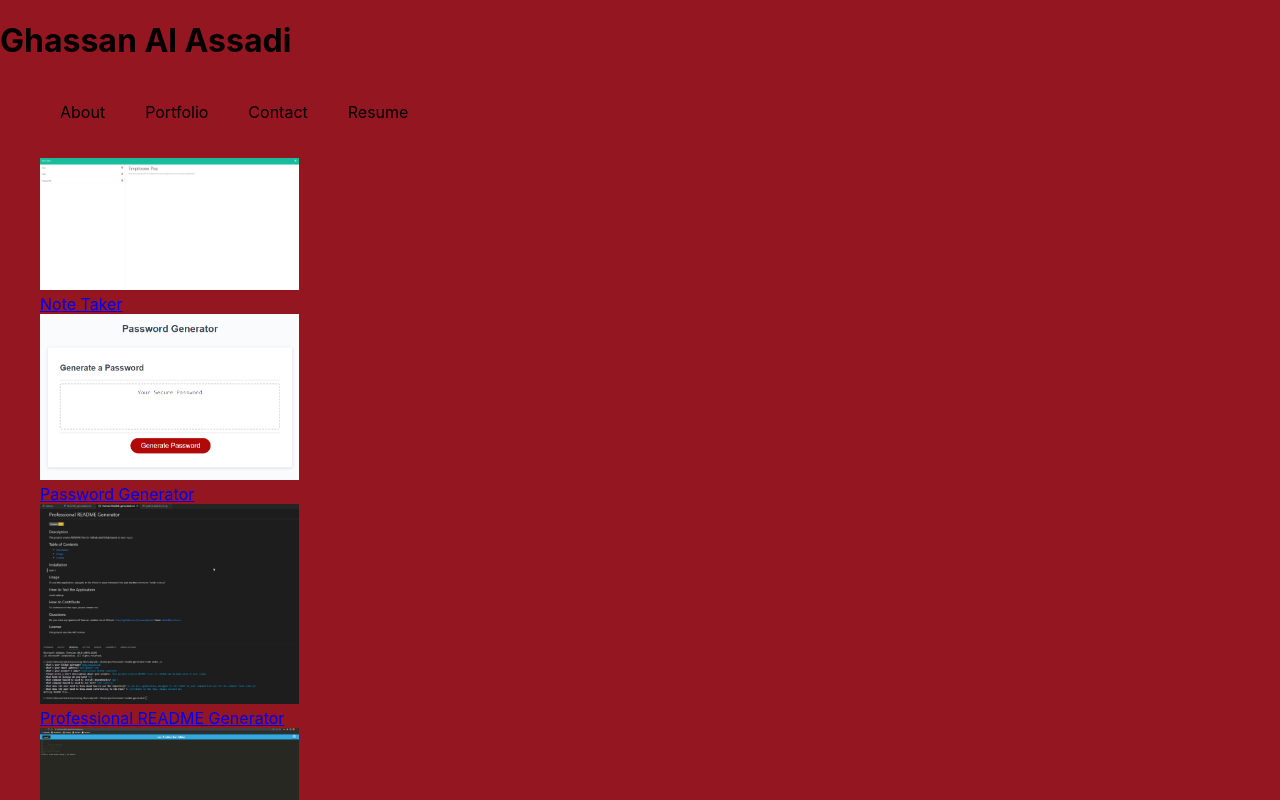
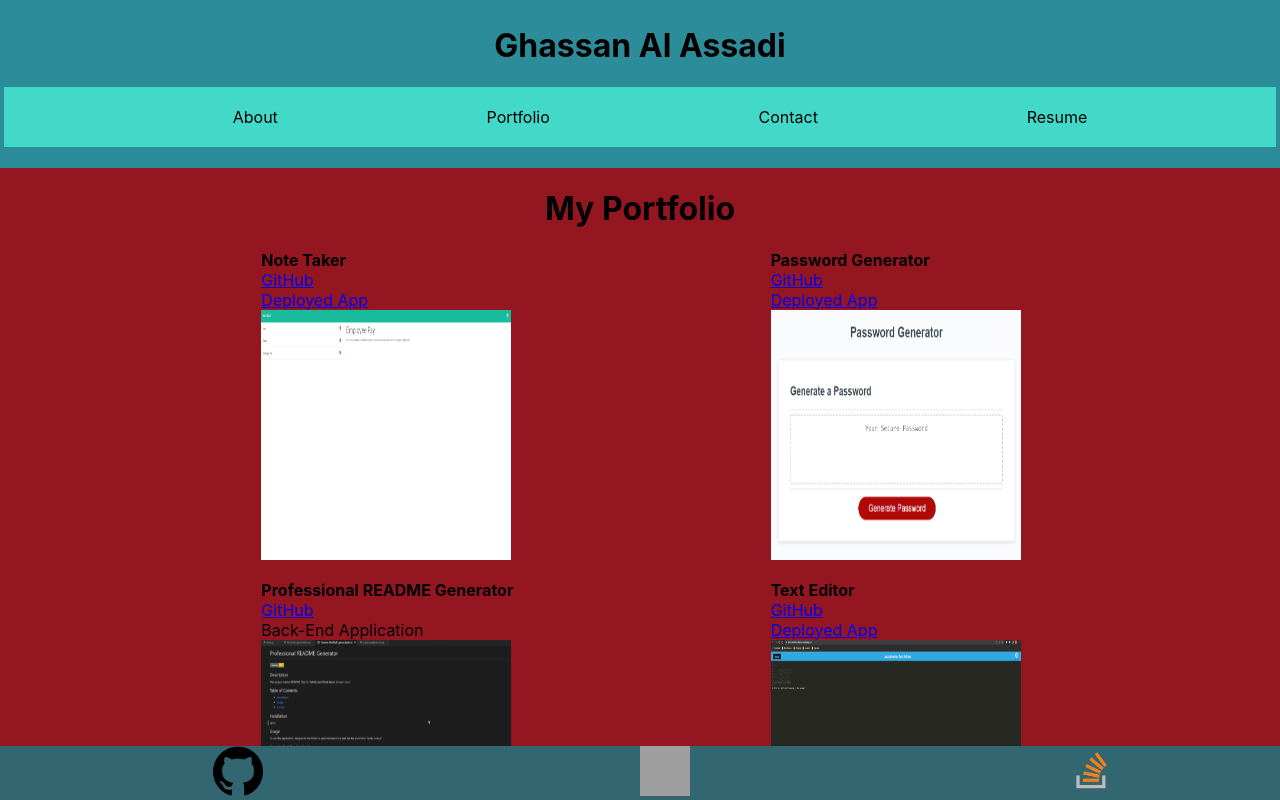
Before and after one commit to ghassanalassadi/react-portfolio, a React (Create React App) app: page / in a window 1280 px wide. Both pictures are taken after a click on the element "Portfolio". Shown: the top 800 px of the page. Built offline with nearby package versions, Linux system fonts and the light colour scheme; grey boxes are pictures that could not be loaded.

Commit message:
worked on various parts of website

```diff
--- a/src/components/About.js
+++ b/src/components/About.js
@@ -3,10 +3,13 @@ import React from "react";
 function About() {
     return (
         <div>
-            <h1>About Me</h1>
-            <img src={require("../assets/my_photo.jpg")} alt="me"></img>
+            <h1 className="heading">About Me</h1>
+            <div className="my-img">
+                <img src={require("../assets/my_photo.jpg")} alt="me"></img>
+            </div>
             <p>
                 Hello, My name is Ghassan and I am working towards becoming a full-stack web developer. I am currently enrolled in an online Coding Bootcamp with University of Sydney and Trilogy Education Services.
+                In this bootcamp I have studied various topics surrounding HTML5, CSS and JavaScript and I am looking to furthering my skills by putting them into practice in the web development field.
             </p>
         </div>
     )
--- a/src/components/Contact.js
+++ b/src/components/Contact.js
@@ -1,15 +1,21 @@
 import React from "react";
+// import {validateEmail} from '../utils/helpers';
 
 function Contact() {
     return (
         <div>
-            <h2>Contact Me</h2>
-            <ul>
-                <li class="input-box">Name: <input type="text" /></li>
-                <li class="input-box">Contact: <input type="text" /></li>
-            </ul>
+            <h1 className="heading">Contact Me</h1>
+            <form>
+                <ul>
+                    <li>Name: <input type="text" required/></li>
+                    <li>Email: <input type="email" required /></li>
+                    <li>Message: <input type="text" required/></li>
+                    <li><input type='submit' value='Submit'/></li>
+                </ul>
+            </form>
         </div>
     );
-};
+}
+;
 
 export default Contact;
--- a/src/components/Footer.js
+++ b/src/components/Footer.js
@@ -16,6 +16,12 @@ function Footer() {
                     rel="noopener noreferrer">
                         <img src={require("../assets/linkedin_icon.png")} alt="LinkedIn" className="icon"></img>
                 </a>
+                <a
+                    href="https://stackoverflow.com/users/18257403/ghassanalassadi"
+                    target="_blank"
+                    rel="noopener noreferrer">
+                        <img src={require("../assets/stack_overflow_icon.png")} alt="Stack Overflow" className='icon'></img>
+                    </a>
             </footer>
         </div>
     )
--- a/src/components/Portfolio.js
+++ b/src/components/Portfolio.js
@@ -39,90 +39,104 @@ function Portfolio() {
 
     return (
         <div>
-            <ul>
+            <h1 className="heading">My Portfolio</h1>
+            <ul className="flex-row">
                 <li>
-                    <a href='https://github.com/ghassanalassadi/note-taker' target='_blank' rel="noopener noreferrer">
                         <Card style={{width: "18rem"}}>
+                            <Card.Body>
+                                <Card.Title className='card-title'>Note Taker</Card.Title>
+                                <Card.Link href='https://github.com/ghassanalassadi/note-taker' target='_blank' rel="noopener noreferrer">GitHub</Card.Link>
+                                <br></br>
+                                <Card.Link href="https://note-taker-by-ghassan.herokuapp.com/notes" target='_blank' rel="noopener noreferrer">Deployed App</Card.Link>
+                            </Card.Body>
                                 <Card.Img
                                     variant="top"
                                     src={require(`../assets/note-taker.png`)}
                                     className='card-img'
                                 />
-                            <Card.Body>
-                                <Card.Title className='card-title'>Note Taker</Card.Title>
-                            </Card.Body>
                         </Card>
-                    </a>
                 </li>
                 <li>
-                    <a href='https://github.com/ghassanalassadi/password-generator' target='_blank' rel="noopener noreferrer">
                         <Card style={{width: "18rem"}}>
+                            <Card.Body>
+                                <Card.Title className='card-title'>Password Generator</Card.Title>
+                                <Card.Link href='https://github.com/ghassanalassadi/password-generator' target='_blank' rel="noopener noreferrer">GitHub</Card.Link>
+                                <br></br>
+                                <Card.Link href="https://ghassanalassadi.github.io/password-generator/" target='_blank' rel="noopener noreferrer">Deployed App</Card.Link>
+                            </Card.Body>
                                 <Card.Img
                                     variant="top"
                                     src={require(`../assets/password_generator.png`)}
                                     className='card-img'
                                 />
+                        </Card>
+                </li>
+            </ul>
+            <ul className="flex-row">
+                <li>
+
+                        <Card style={{width: "18rem"}}>
                             <Card.Body>
-                                <Card.Title className='card-title'>Password Generator</Card.Title>
+                                <Card.Title className='card-title'>Professional README Generator</Card.Title>
+                                <Card.Link href='https://github.com/ghassanalassadi/professional-readme-generator' target='_blank' rel="noopener noreferrer">GitHub</Card.Link>
+                                <br></br>
+                                Back-End Application
                             </Card.Body>
-                        </Card>
-                    </a>
-                </li>
-                <li>
-                    <a href='https://github.com/ghassanalassadi/professional-readme-generator' target='_blank' rel="noopener noreferrer">
-                        <Card style={{width: "18rem"}}>
                                 <Card.Img
                                     variant="top"
                                     src={require(`../assets/professional_readme_generator.png`)}
                                     className='card-img'
                                 />
-                            <Card.Body>
-                                <Card.Title className='card-title'>Professional README Generator</Card.Title>
-                            </Card.Body>
                         </Card>
-                    </a>
                 </li>
                 <li>
+                        <Card style={{width: "18rem"}}>
+                            <Card.Body>
+                                <Card.Title className='card-title'>Text Editor</Card.Title>
+                                <Card.Link href='https://github.com/ghassanalassadi/text-editor' target='_blank' rel="noopener noreferrer">GitHub</Card.Link>
+                                <br></br>
+                                <Card.Link href="https://jate-text-editor-ghassan.herokuapp.com/" target='_blank' rel="noopener noreferrer">Deployed App</Card.Link>
+                            </Card.Body>
                             <a href='https://github.com/ghassanalassadi/text-editor' target='_blank' rel="noopener noreferrer">
-                        <Card style={{width: "18rem"}}>
                                 <Card.Img
                                     variant="top"
                                     src={require(`../assets/text_editor.png`)}
                                     className='card-img'
                                 />
+                            </a>
+                        </Card>
+                </li>
+            </ul>
+            <ul className="flex-row">
+                <li>
+                        <Card style={{width: "18rem"}}>
                             <Card.Body>
-                                <Card.Title className='card-title'>Text Editor</Card.Title>
+                                <Card.Title className='card-title'>Weather Dashboard</Card.Title>
+                                <Card.Link href='https://github.com/ghassanalassadi/weather-dashboard' target='_blank' rel="noopener noreferrer">GitHub</Card.Link>
+                                <br></br>
+                                <Card.Link href="https://ghassanalassadi.github.io/weather-dashboard/" target='_blank' rel="noopener noreferrer">Deployed App</Card.Link>
                             </Card.Body>
-                        </Card>
-                    </a>
-                </li>
-                <li>
-                    <a href='https://github.com/ghassanalassadi/weather-dashboard' target='_blank' rel="noopener noreferrer">
-                        <Card style={{width: "18rem"}}>
                                 <Card.Img
                                     variant="top"
                                     src={require(`../assets/weather_dashboard.png`)}
                                     className='card-img'
                                 />
-                            <Card.Body>
-                                <Card.Title className='card-title'>Weather Dashboard</Card.Title>
-                            </Card.Body>
                         </Card>
-                    </a>
                 </li>
                 <li>
-                    <a href='https://github.com/ghassanalassadi/work-day-scheduler' target='_blank' rel="noopener noreferrer">
                         <Card style={{width: "18rem"}}>
+                            <Card.Body>
+                                <Card.Title className='card-title'>Word Day Scheduler</Card.Title>
+                                <Card.Link href='https://github.com/ghassanalassadi/work-day-scheduler' target='_blank' rel="noopener noreferrer">GitHub</Card.Link>
+                                <br></br>
+                                <Card.Link href="https://ghassanalassadi.github.io/work-day-scheduler/" target='_blank' rel="noopener noreferrer">Deployed App</Card.Link>
+                            </Card.Body>
                                 <Card.Img
                                     variant="top"
                                     src={require(`../assets/work_day_scheduler.png`)}
                                     className='card-img'
                                 />
-                            <Card.Body>
-                                <Card.Title className='card-title'>Word Day Scheduler</Card.Title>
-                            </Card.Body>
                         </Card>
-                    </a>
                 </li>
             </ul>
         </div>
--- a/src/components/Resume.js
+++ b/src/components/Resume.js
@@ -3,7 +3,8 @@ import React from "react";
 function Resume() {
     return (
         <div>
-            <h1>My Resume</h1>
+            <h1 className="heading">My Resume</h1>
+            <div className="resume">
                 <h3>Front-End Skills</h3>
                 <ul>
                     <li>HTML5</li>
@@ -23,6 +24,12 @@ function Resume() {
                     <li>Visual Studio Code</li>
                 </ul>
             </div>
+            <div>
+                <a href="../assets/Ghassan Al Assadi (Resume).pdf" download>
+                    <h4>Download my Resume</h4>
+                </a>
+            </div>
+        </div>
     )
 };
 
--- a/src/index.css
+++ b/src/index.css
@@ -16,6 +16,32 @@ body {
   background-color: var(--ruby-red);
 }
 
+main {
+  min-height: 100%;
+}
+
+header {
+  background-color: var(--blue-munsell);
+  position: sticky;
+  top: 0;
+  padding: 5px 4px;
+}
+
+nav {
+  background-color: var(--turqoise);
+}
+
+footer {
+  background-color: var(--ming);
+  position: fixed;
+  left: 0;
+  bottom: 0;
+  width: 100%;
+  margin-top: auto;
+  display: flex;
+  flex-direction: row;
+  justify-content: space-around;
+}
 code {
   font-family: source-code-pro, Menlo, Monaco, Consolas, 'Courier New',
     monospace;
@@ -36,12 +62,39 @@ nav li {
   cursor: pointer;
 }
 
+.card-title {
+  font-weight: bold;
+}
+
 .card-img {
-  width: 90%;
+  width: 250px;
+  height: 250px;
+}
+
+.card-img:hover {
+  opacity: 0.5;
 }
 
 .icon {
-  width: 10%;
+  height: 50px;
+  width: 50px;
+  margin-left: 50%;
+}
+
+.my-name, .heading {
+  display: flex;
+  justify-content: center;
+}
+
+.my-img {
+  display: flex;
+  align-items: center;
+  justify-content: center;
+}
+
+.flex-row {
+  display: flex;
+  justify-content: space-evenly;
 }
 
 @media screen and (max-width: 817px) {
--- /dev/null
+++ b/src/utils/helpers.js
@@ -0,0 +1,4 @@
+export function validateEmail(email) {
+    let regex = /^(([^<>()[\]\\.,;:\s@"]+(\.[^<>()[\]\\.,;:\s@"]+)*)|(".+"))@((\[[0-9]{1,3}\.[0-9]{1,3}\.[0-9]{1,3}\.[0-9]{1,3}\])|(([a-zA-Z\-0-9]+\.)+[a-zA-Z]{2,}))$/;
+    return regex.test(String(email).toLowerCase());
+}
```
Also changed, not shown: src/assets/stack_overflow_icon.png (added), 1 other file (tests, documents, lock files or other folders). Lines whose indentation alone changed are shown as unchanged.
